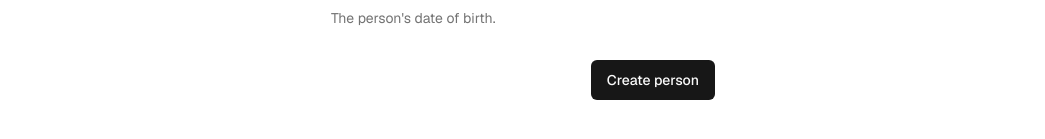
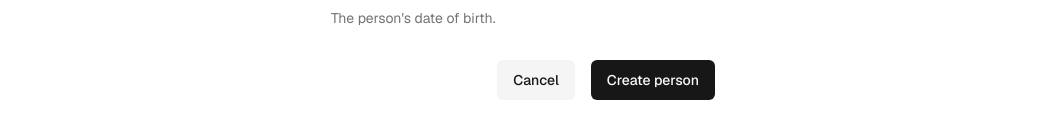
Before and after one commit to xbeaulac/starter, a Next.js app: page /person/create in a window 1280 px wide. Shown: the part 335-474 px from the top of the page, without its empty margins (117-1162 px from the left). Built offline with nearby package versions, Linux system fonts and the light colour scheme; no server answers; what drizzle-zod would draw is missing.

Commit message:
linked create person form to table

```diff
--- a/app/CreatePersonForm.tsx
+++ b/app/CreatePersonForm.tsx
@@ -25,6 +25,7 @@ import { format } from "date-fns";
 import { cn } from "@/lib/utils";
 import { Calendar } from "@/components/ui/calendar";
 import { createPerson } from "@/db/actions";
+import Link from "next/link";
 
 export default function CreatePersonForm() {
   const form = useForm<z.infer<typeof peopleInsertSchema>>({
@@ -98,9 +99,12 @@ export default function CreatePersonForm() {
             </FormItem>
           )}
         ></FormField>
-        <Button className="place-items-end" type="submit">
-          Create person
-        </Button>
+        <div className={"flex justify-end items-center gap-4"}>
+          <Button variant={"secondary"} asChild>
+            <Link href={"/"}>Cancel</Link>
+          </Button>
+          <Button type="submit">Create person</Button>
+        </div>
       </form>
     </Form>
   );
--- a/app/page.tsx
+++ b/app/page.tsx
@@ -2,6 +2,8 @@ import { SignedIn, SignedOut } from "@clerk/nextjs";
 import { columns } from "@/app/person/columns";
 import { DataTable } from "@/app/person/data-table";
 import { readPeople } from "@/db/actions";
+import { Button } from "@/components/ui/button";
+import Link from "next/link";
 
 export default async function Home() {
   const data = await readPeople();
@@ -9,6 +11,12 @@ export default async function Home() {
     <>
       <SignedIn>
         <div className="container max-w-5xl mx-auto">
+          <div className={"flex justify-between items-center mb-4"}>
+            <p className={"text-xl font-bold"}>People</p>
+            <Button asChild>
+              <Link href={"/person/create"}>Create person</Link>
+            </Button>
+          </div>
           <DataTable columns={columns} data={data} />
         </div>
       </SignedIn>
--- a/db/actions.ts
+++ b/db/actions.ts
@@ -5,6 +5,7 @@ import { peopleInsertSchema, peopleTable } from "@/db/schema";
 import { db } from "@/db/index";
 import { auth as clerkAuth } from "@clerk/nextjs/server";
 import { eq } from "drizzle-orm";
+import { redirect } from "next/navigation";
 
 async function auth() {
   const user = await clerkAuth();
@@ -20,6 +21,7 @@ export async function createPerson(data: z.infer<typeof peopleInsertSchema>) {
     user_id: user.userId,
   });
   console.log("Created person", data);
+  redirect("/");
 }
 
 export async function readPeople() {
```
